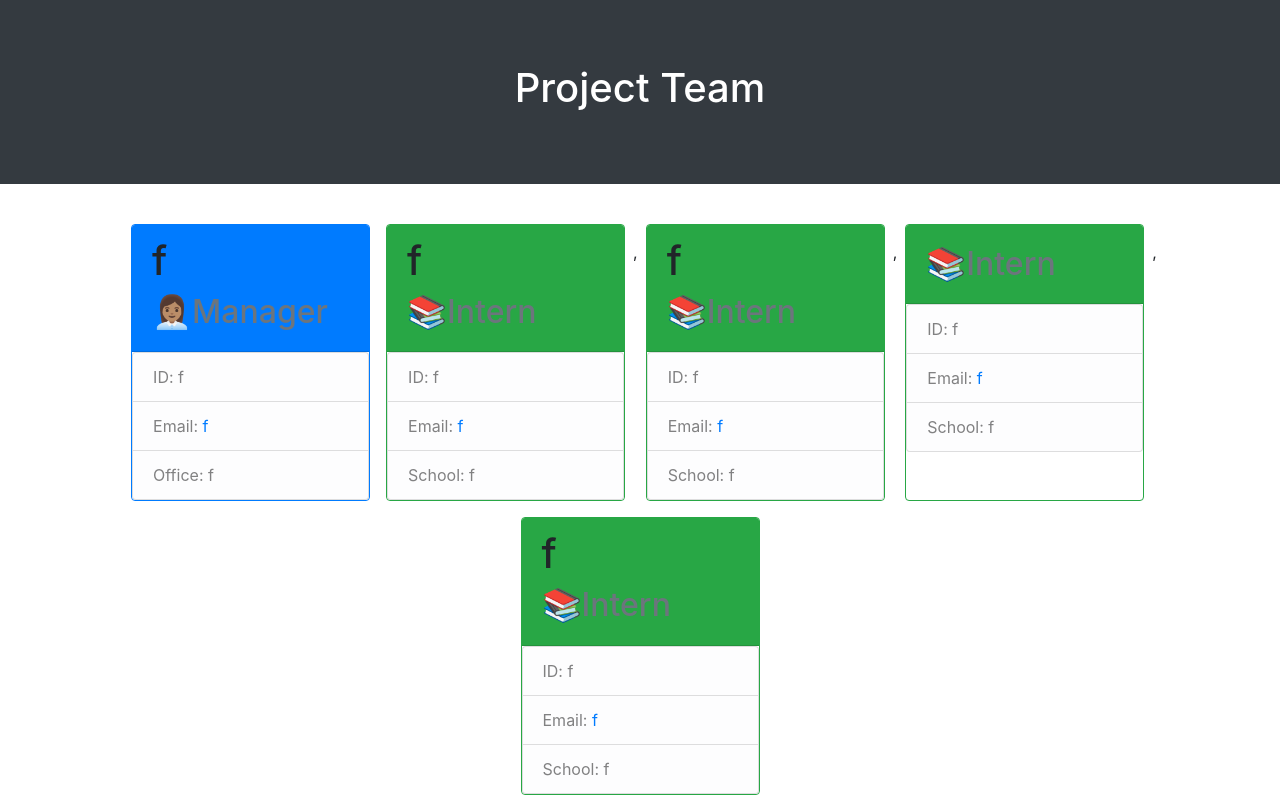
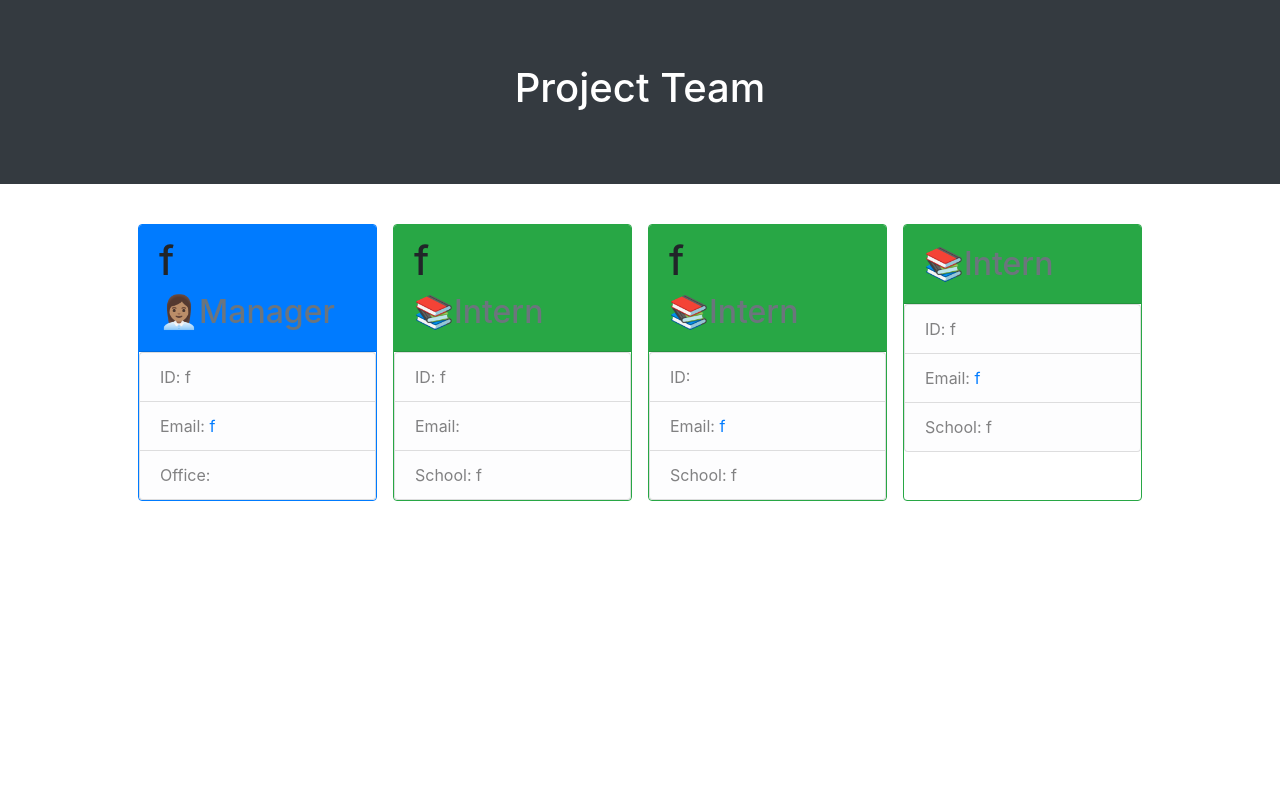
Before and after one commit to Hrzonca/who-am-i-working-with, a website: page worker.html in a window 1280 px wide. Drawn offline with nearby package versions, Linux system fonts and the light colour scheme.

Commit message:
got rid of the commas that were appearing on my screen

```diff
--- a/worker.html
+++ b/worker.html
@@ -27,7 +27,7 @@
   <ul class="list-group">
     <li class="list-group-item list-group-item-action list-group-item-light"><span>ID: f</span></li>
     <li class="list-group-item list-group-item-action list-group-item-light"><span>Email:<a href="mailto:f"> f</a></span></li>
-    <li class="list-group-item list-group-item-action list-group-item-light"><span>Office: f</span></li>
+    <li class="list-group-item list-group-item-action list-group-item-light"><span>Office: </span></li>
   </ul>
 </div>
 </div>
@@ -41,13 +41,13 @@
 <div class="class-body">
   <ul class="list-group">
     <li class="list-group-item list-group-item-action list-group-item-light"><span>ID: f </span></li>
-    <li class="list-group-item list-group-item-action list-group-item-light"><span>Email:<a href="mailto:f"> f</a></span></li>
+    <li class="list-group-item list-group-item-action list-group-item-light"><span>Email:<a href="mailto:"> </a></span></li>
     <li class="list-group-item list-group-item-action list-group-item-light"><span> School: f </span></li>
   </ul>
 </div>
 </div>
 </div>
-<br>,<div class="card-deck col-lg-3 col-md-6 col-sm-12">
+<br><div class="card-deck col-lg-3 col-md-6 col-sm-12">
 <div class="card border-success m-2">
 <div class="card-header bg-success">
 <h1> f </h1>
@@ -55,32 +55,17 @@
 </div>
 <div class="class-body">
   <ul class="list-group">
-    <li class="list-group-item list-group-item-action list-group-item-light"><span>ID: f </span></li>
+    <li class="list-group-item list-group-item-action list-group-item-light"><span>ID:  </span></li>
     <li class="list-group-item list-group-item-action list-group-item-light"><span>Email:<a href="mailto:f"> f</a></span></li>
     <li class="list-group-item list-group-item-action list-group-item-light"><span> School: f </span></li>
   </ul>
 </div>
 </div>
 </div>
-<br>,<div class="card-deck col-lg-3 col-md-6 col-sm-12">
+<br><div class="card-deck col-lg-3 col-md-6 col-sm-12">
 <div class="card border-success m-2">
 <div class="card-header bg-success">
 <h1>  </h1>
-<h2 class="text-muted"> 📚Intern </h2>
-</div>
-<div class="class-body">
-  <ul class="list-group">
-    <li class="list-group-item list-group-item-action list-group-item-light"><span>ID: f </span></li>
-    <li class="list-group-item list-group-item-action list-group-item-light"><span>Email:<a href="mailto:f"> f</a></span></li>
-    <li class="list-group-item list-group-item-action list-group-item-light"><span> School: f </span></li>
-  </ul>
-</div>
-</div>
-</div>
-<br>,<div class="card-deck col-lg-3 col-md-6 col-sm-12">
-<div class="card border-success m-2">
-<div class="card-header bg-success">
-<h1> f </h1>
 <h2 class="text-muted"> 📚Intern </h2>
 </div>
 <div class="class-body">
```
Also changed, not shown: lib/formatHtml.js.
